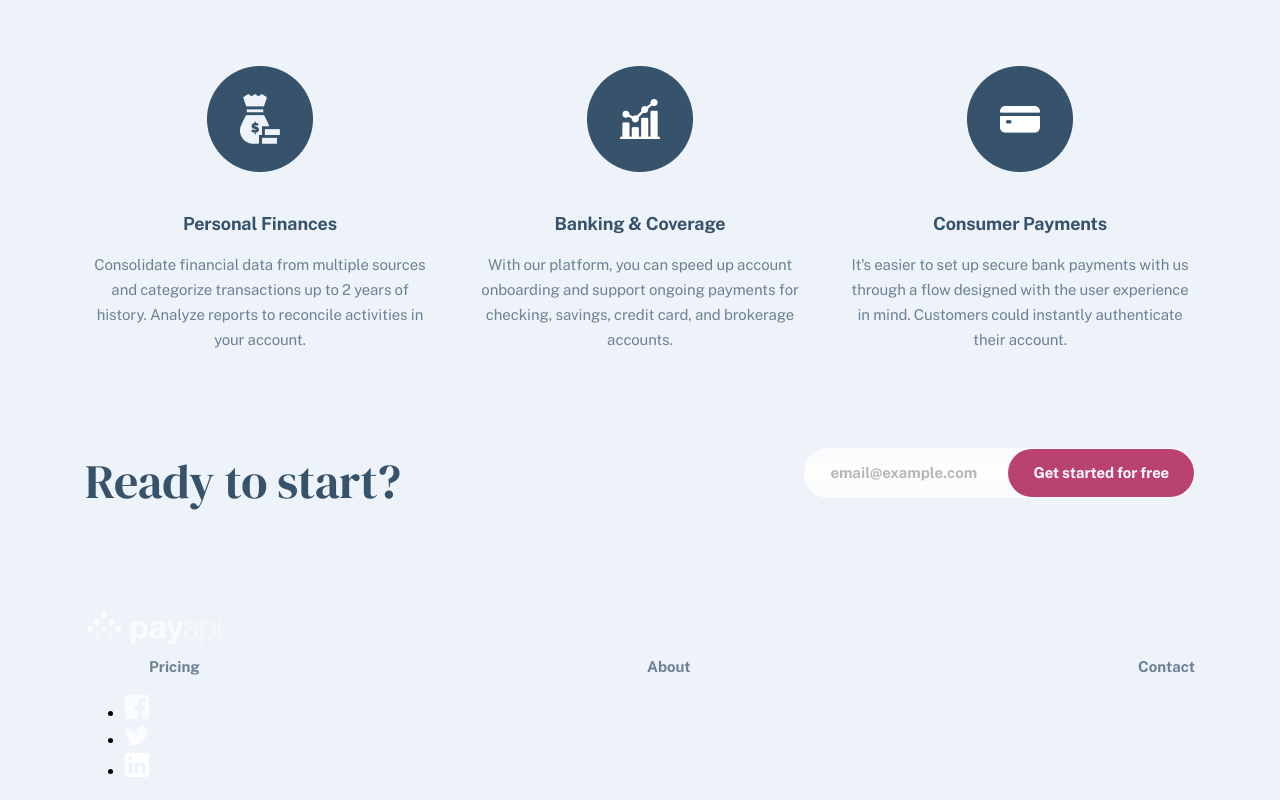
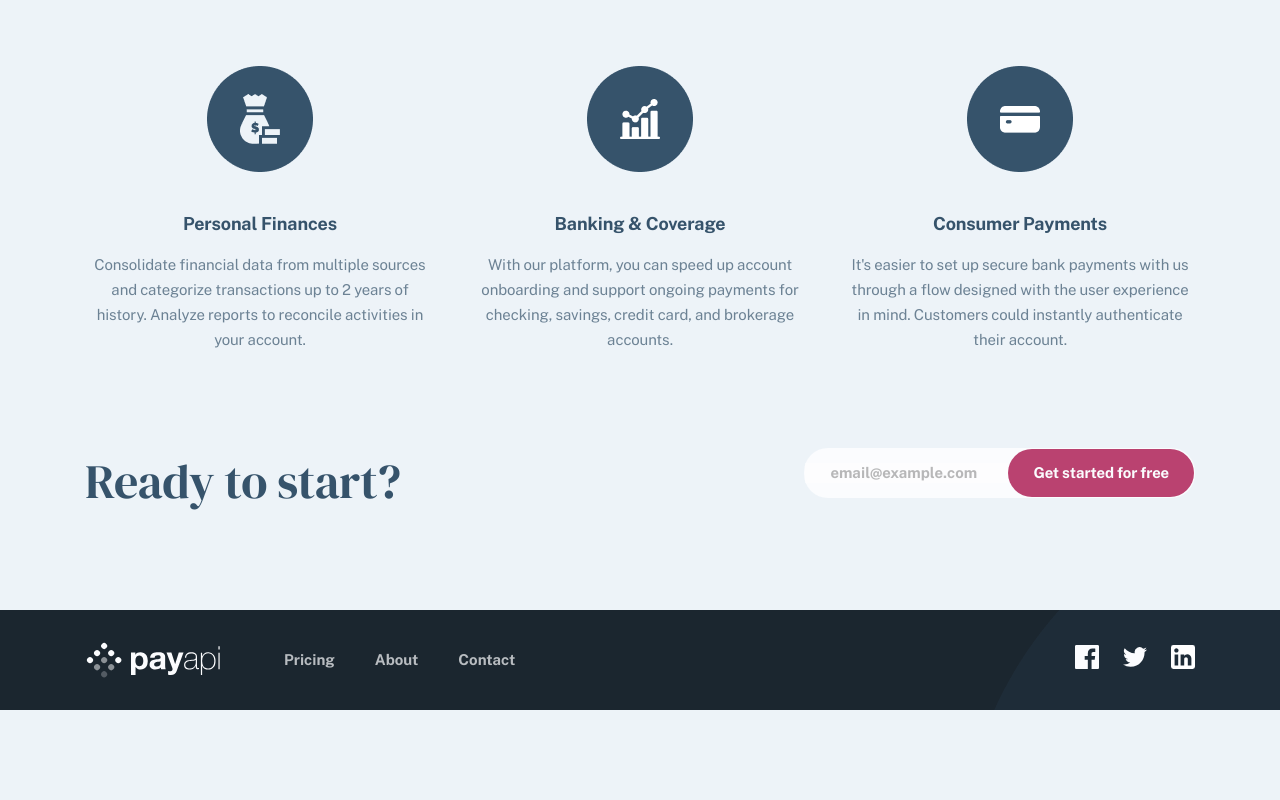
Before and after one commit to Jasurbek03/imtiho-2oy, a plain HTML site: page index.html in a window 1280 px wide. Shown: the part 2658-3458 px from the top of the page. After the commit the page ends 3368 px from the top, so only its background shows below. Drawn offline with Linux system fonts and the light colour scheme; files whose address does not match are found by name.

Commit message:
Add footer styles

```diff
--- a/scss/blocks/_blocks-all.scss
+++ b/scss/blocks/_blocks-all.scss
@@ -10,3 +10,4 @@
 @import "simple";
 @import "opportunities";
 @import "ready";
+@import "footer";
--- /dev/null
+++ b/scss/blocks/_footer.scss
@@ -0,0 +1,51 @@
+.footer {
+  background-color: $miraga-blue;
+  background-image: url("../img/bg-img-hero.png");
+  background-repeat: no-repeat;
+  background-size: 780px 780px;
+  background-position: calc(50% - -710px) -130px;
+}
+
+.footer__inner {
+  padding: 31px 0px;
+  @include flex(center, space-between);
+}
+
+.footer__box {
+  max-width: 432px;
+  @include flex(center, space-between);
+}
+
+.footer-link {
+  color: $water-white;
+  transition: all 0.3s ease;
+  &:hover {
+    color: $charm-pink;
+    opacity: 1;
+  }
+  &:active {
+    color: $water-white;
+    opacity: 1;
+  }
+}
+
+.footer__socialmedia-list {
+  @include list-nostyle;
+  @include flex(center, space-between);
+}
+
+.footer__socialmedia-item ~ .footer__socialmedia-item {
+  margin-left: 24px;
+}
+
+.footer__socialmedia-link {
+  display: inline-block;
+}
+
+.footer__socialmedia-img {
+  display: block;
+}
+
+.footer__socialmedia-img:hover path {
+  fill: $charm-pink;
+}
```
Also changed, not shown: css/main.css, css/main.min.css.
